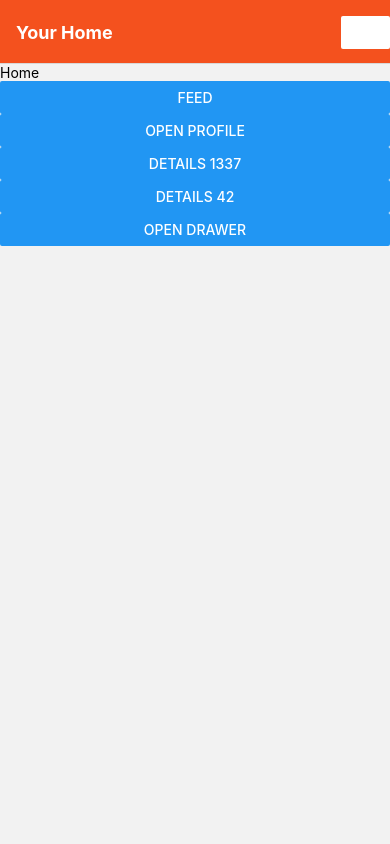
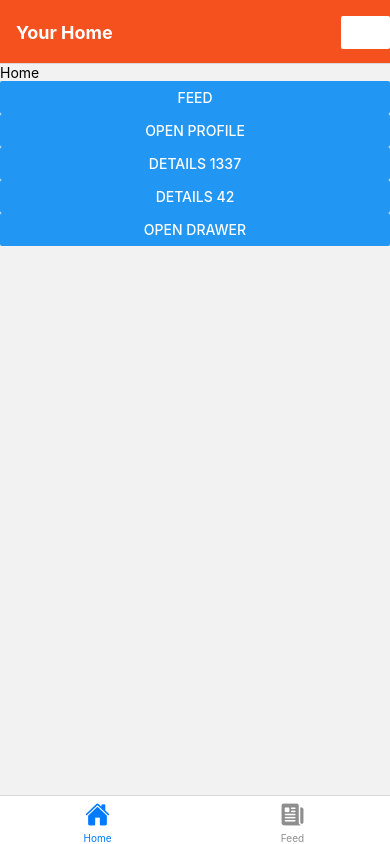
Before and after one commit to planetoida90210/rn-navigation, a React Native app: screen / in a window 390 px wide. Built offline with nearby package versions, Linux system fonts and the light colour scheme.

Commit message:
tab navigation

```diff
--- a/App.tsx
+++ b/App.tsx
@@ -1,11 +1,13 @@
 import { NavigationContainer } from '@react-navigation/native';
 import RootStackNavigation from './app/navigation/RootStack';
+import TabsNav from './app/navigation/TabNab';
 
 
 export default function App() {
   return (
     <NavigationContainer>
-      <RootStackNavigation />
+      <TabsNav />
+      {/* <RootStackNavigation /> */}
     </NavigationContainer>
   );
 }
--- /dev/null
+++ b/app/navigation/TabNab.tsx
@@ -0,0 +1,22 @@
+import { createBottomTabNavigator } from '@react-navigation/bottom-tabs';
+import RootStackNavigation from './RootStack';
+import Feed from '../screens/Feed';
+import {Ionicons} from '@expo/vector-icons';
+
+type TabsParamList = {
+    HomeTab: undefined;
+    FeedTab: undefined;
+}
+
+const Tabs = createBottomTabNavigator<TabsParamList>();
+
+const TabsNav = () => {
+    return (
+        <Tabs.Navigator>
+            <Tabs.Screen name="HomeTab" component={RootStackNavigation} options={{headerShown: false, tabBarLabel: "Home", tabBarIcon: ({color, size}) => <Ionicons name="home" color={color} size={size} />}} />
+            <Tabs.Screen name="FeedTab" component={Feed} options={{tabBarLabel: "Feed", tabBarIcon: ({color, size}) => <Ionicons name="newspaper" color={color} size={size} />}}  />
+        </Tabs.Navigator>
+    )
+}
+
+export default TabsNav;
```
Also changed, not shown: package.json (+4 -3 lines), 1 other file (tests, documents, lock files or other folders).
